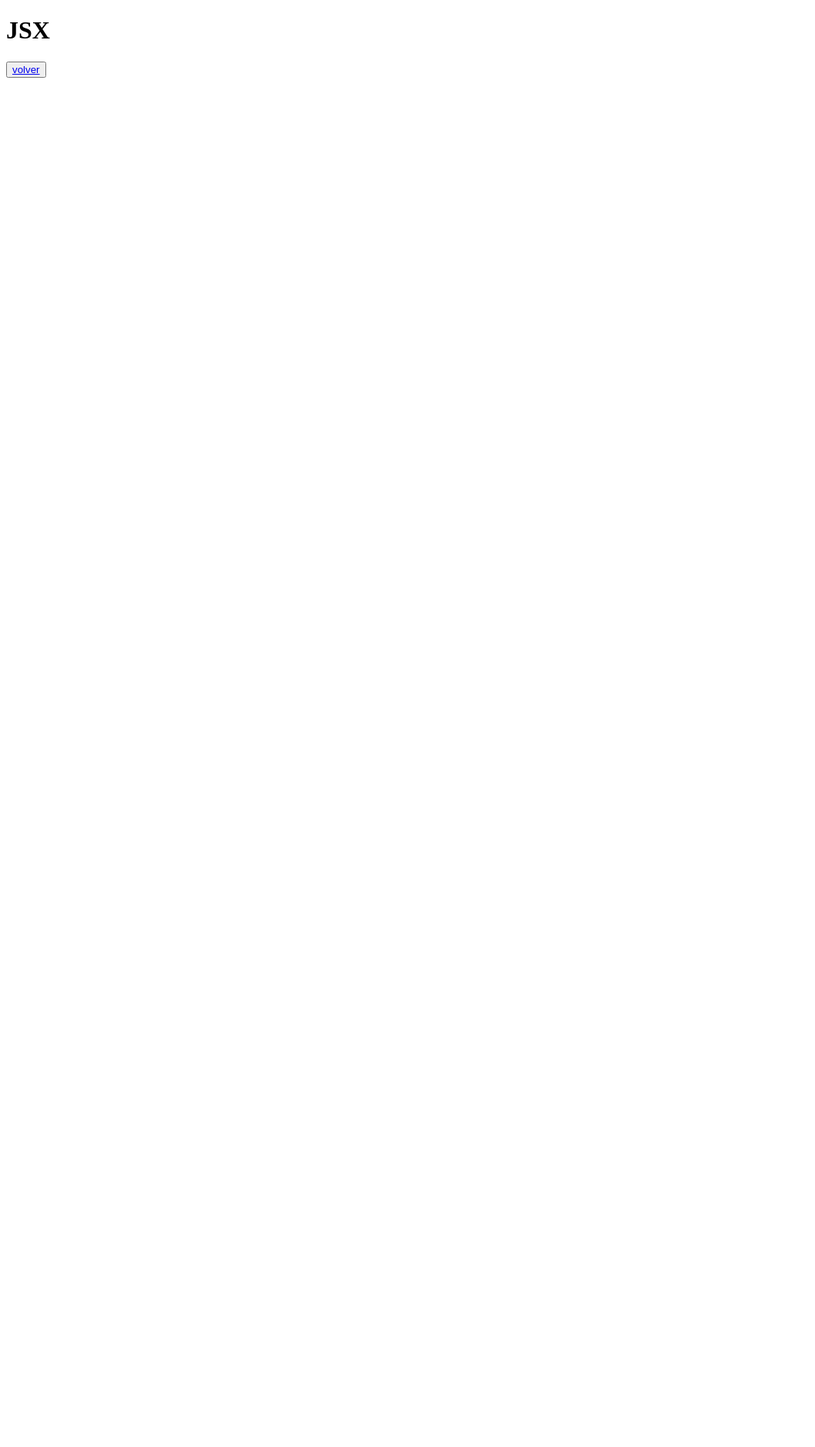
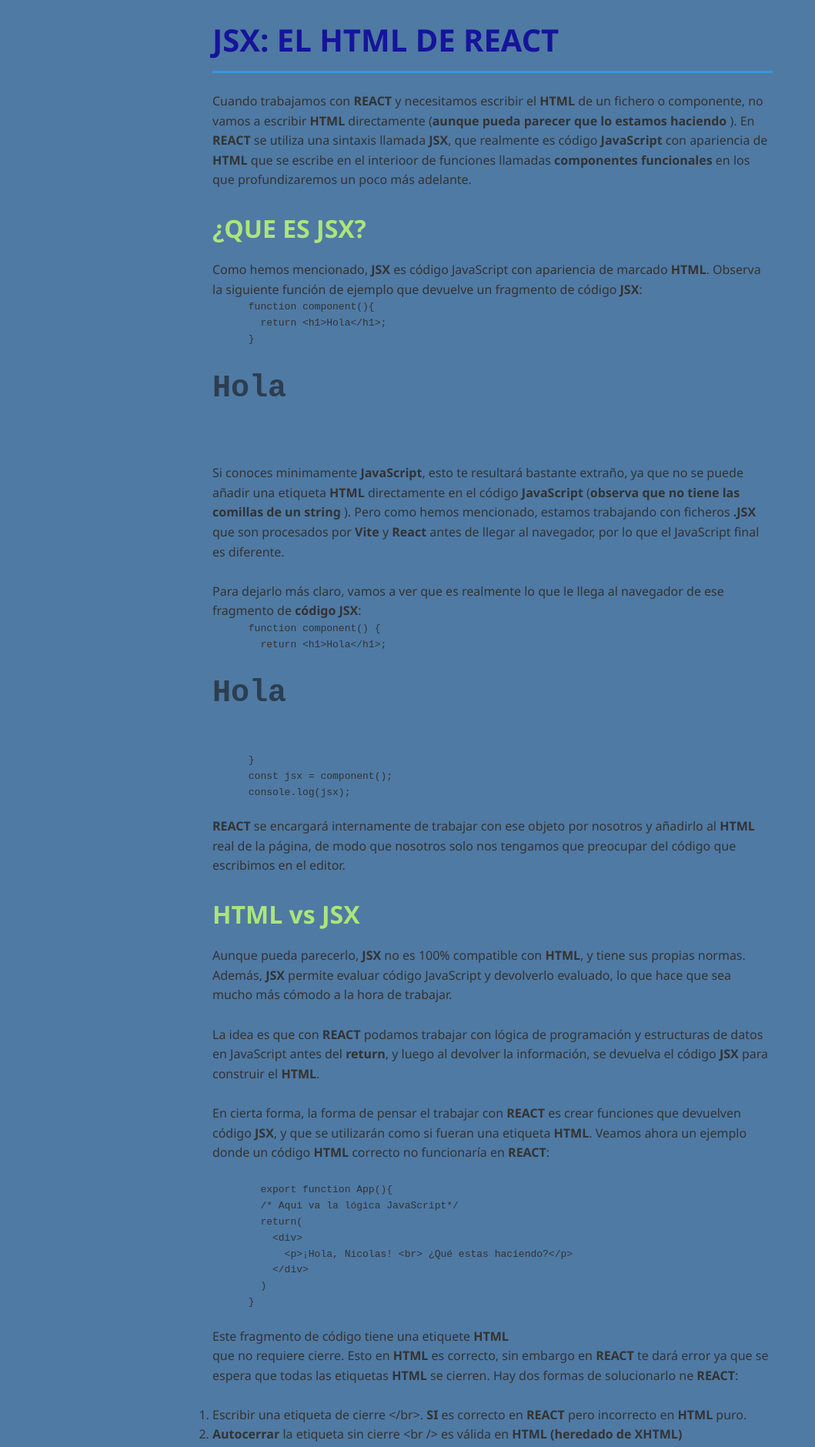
Before and after one commit to nicolas6548/PAGINA-DE-REACT, a plain HTML site: page jsx.html in a window 1280 px wide. Shown: the top 1880 px of the page at 77% size, without its empty margins (0-1059 px from the left). Before the commit the page ends 800 px from the top, so only its background shows below. Drawn offline with nearby package versions, Linux system fonts and the light colour scheme.

Commit message:
empezando seccion JSX

```diff
--- /dev/null
+++ b/estilos/style_jsx.css
@@ -0,0 +1,43 @@
+* {
+margin: 0;
+padding: 0;
+box-sizing: border-box;
+}
+
+body {
+  width: 60%;
+  font-family: 'Segoe UI', Tahoma, Geneva, Verdana, sans-serif;
+  line-height: 1.6;
+  color: #333;
+  background-color: #4f7aa4;
+  padding: 20px;
+  max-width: 1200px;
+  margin: 0 auto; /* Centra el contenido */
+}
+
+h1.oficial {
+  font-size: 2.5rem;
+  color: #16149a;
+  margin-bottom: 1.5rem;
+  padding-bottom: 0.5rem;
+  border-bottom: 3px solid #3498db;
+}
+
+h1 {
+  font-size: 2.5rem;
+  color: #2c3e50;
+  margin-bottom: 1.5rem;
+  padding-bottom: 0;
+}
+
+h2 {
+  font-size: 2rem;
+  color: #ace57a;
+  margin: 1.5rem 0 1rem;
+}
+
+h3 {
+  font-size: 1.75rem;
+  color: #16a085;
+  margin: 1.25rem 0 0.75rem;
+}
--- a/jsx.html
+++ b/jsx.html
@@ -3,10 +3,158 @@
   <head>
     <meta charset="UTF-8" />
     <meta name="viewport" content="width=device-width, initial-scale=1.0" />
+    <link rel="stylesheet" href="./estilos/style_jsx.css" />
+    <script src="https://unpkg.com/react@18/umd/react.development.js"></script>
+    <script src="https://unpkg.com/react-dom@18/umd/react-dom.development.js"></script>
+    <script src="https://unpkg.com/@babel/standalone/babel.min.js"></script>
     <title>Document</title>
   </head>
   <body>
-    <h1>JSX</h1>
+    <h1 class="oficial">JSX: EL HTML DE REACT</h1>
+
+    <p>
+      Cuando trabajamos con <strong>REACT</strong> y necesitamos escribir el
+      <strong>HTML</strong> de un fichero o componente, no vamos a escribir
+      <strong>HTML</strong> directamente (<strong
+        >aunque pueda parecer que lo estamos haciendo</strong
+      >
+      ). En <strong>REACT</strong> se utiliza una sintaxis llamada
+      <strong>JSX</strong>, que realmente es código
+      <strong>JavaScript</strong> con apariencia de <strong>HTML</strong> que se
+      escribe en el interioor de funciones llamadas
+      <strong>componentes funcionales</strong> en los que profundizaremos un
+      poco más adelante.
+    </p>
+
+    <h2>¿QUE ES JSX?</h2>
+
+    <p>
+      Como hemos mencionado, <strong>JSX</strong> es código JavaScript con
+      apariencia de marcado <strong>HTML</strong>. Observa la siguiente función
+      de ejemplo que devuelve un fragmento de código <strong>JSX</strong>:
+    </p>
+
+    <pre>
+      function component(){
+        return &lt;h1>Hola&lt;/h1>;
+      }
+      <h1>Hola</h1>
+    </pre>
+    <script type="text/babel">
+      function component() {
+        return <h1>Hola</h1>;
+      }
+    </script>
+
+    <p>
+      Si conoces minimamente <strong>JavaScript</strong>, esto te resultará
+      bastante extraño, ya que no se puede añadir una etiqueta
+      <strong>HTML</strong> directamente en el código
+      <strong>JavaScript</strong> (<strong
+        >observa que no tiene las comillas de un string</strong
+      >
+      ). Pero como hemos mencionado, estamos trabajando con ficheros
+      <strong>.JSX</strong> que son procesados por <strong>Vite</strong> y
+      <strong>React</strong> antes de llegar al navegador, por lo que el
+      JavaScript final es diferente.
+    </p>
+    <br />
+    <p>
+      Para dejarlo más claro, vamos a ver que es realmente lo que le llega al
+      navegador de ese fragmento de <strong>código JSX</strong>:
+    </p>
+
+
+    <pre>
+      function component() {
+        return &lt;h1>Hola&lt;/h1>;
+        <h1>Hola</h1>
+      }
+      const jsx = component();
+      console.log(jsx);
+    </pre>
+    <script>
+      function component() {
+        return <h1>Hola</h1>;
+      }
+      const jsx = component();
+      console.log(jsx);
+    </script>
+
+    <p>
+      <strong>REACT</strong> se encargará internamente de trabajar con ese objeto por nosotros y añadirlo al <strong>HTML</strong> real de la página, de modo que nosotros solo nos tengamos que preocupar del código que escribimos en el editor.
+    </p>
+
+
+    <h2>HTML vs JSX</h2>
+
+    <p>
+      Aunque pueda parecerlo, <strong>JSX</strong> no es 100% compatible con <strong>HTML</strong>, y tiene sus propias normas. Además, <strong>JSX</strong> permite evaluar código JavaScript y devolverlo evaluado, lo que hace que sea mucho más cómodo a la hora de trabajar.
+    </p>
+    <br>
+    <p>
+      La idea es que con <strong>REACT</strong> podamos trabajar con lógica de programación y estructuras de datos en JavaScript antes del <strong>return</strong>, y luego al devolver la información, se devuelva el código <strong>JSX</strong> para construir el <strong>HTML</strong>.
+    </p>
+    <br>
+    <p>
+      En cierta forma, la forma de pensar el trabajar con <strong>REACT</strong> es crear funciones que devuelven código <strong>JSX</strong>, y que se utilizarán como si fueran una etiqueta <strong>HTML</strong>. Veamos ahora un ejemplo donde un código <strong>HTML</strong> correcto no funcionaría en <strong>REACT</strong>:
+    </p>
+    <br>
+    <pre>
+        export function App(){
+        /* Aqui va la lógica JavaScript*/
+        return(
+          &lt;div>
+            &lt;p>¡Hola, Nicolas! &lt;br> ¿Qué estas haciendo?&lt;/p>
+          &lt;/div>
+        )
+      }
+      </pre>
+
+    <!--<script>
+      export function App(){
+        /* Aqui va la lógica JavaScript*/
+        return(
+          <div>
+            <p>¡Hola, Nicolas! <br> ¿Qué estas haciendo?</p>
+          </div>
+        )
+      }
+    </script> -->
+
+    <p>
+      Este fragmento de código tiene una etiquete <strong>HTML <br></strong> que no requiere cierre. Esto en <strong>HTML</strong> es correcto, sin embargo en <strong>REACT</strong> te dará error ya que se espera que todas las etiquetas <strong>HTML</strong> se cierren. Hay dos formas de solucionarlo ne <strong>REACT</strong>:
+    </p>
+    <br>
+    <ol>
+      <LI>Escribir una etiqueta de cierre &lt;/br>. <strong>SI</strong> es correcto en <strong>REACT</strong> pero incorrecto en <strong>HTML</strong> puro.</li>
+      <li><strong>Autocerrar</strong> la etiqueta sin cierre &lt;br /> es válida en <strong>HTML (heredado de XHTML)</strong></li>
+    </ol>
+
+    <p>
+      Lo mismo ocurre con otras etiquetas <strong>HTML</strong> que no requieren cierre como: <strong>&lt;img>, &lt;hr>, &lt;meta>, &lt;link>, &lt;input>, &lt;source>, &lt;track>, &lt;base></strong>, etc
+    </p>
+
+    <p></p>
+
+
+
+
+
+
+
+
+
+
+
+
+
+
+
+
+
+
+    <br /><br /><br /><br /><br /><br /><br /><br /><br /><br /><br /><br /><br /><br /><br /><br /><br /><br /><br /><br />
 
     <button><a href="./index.html#jsx">volver</a></button>
   </body>
```
